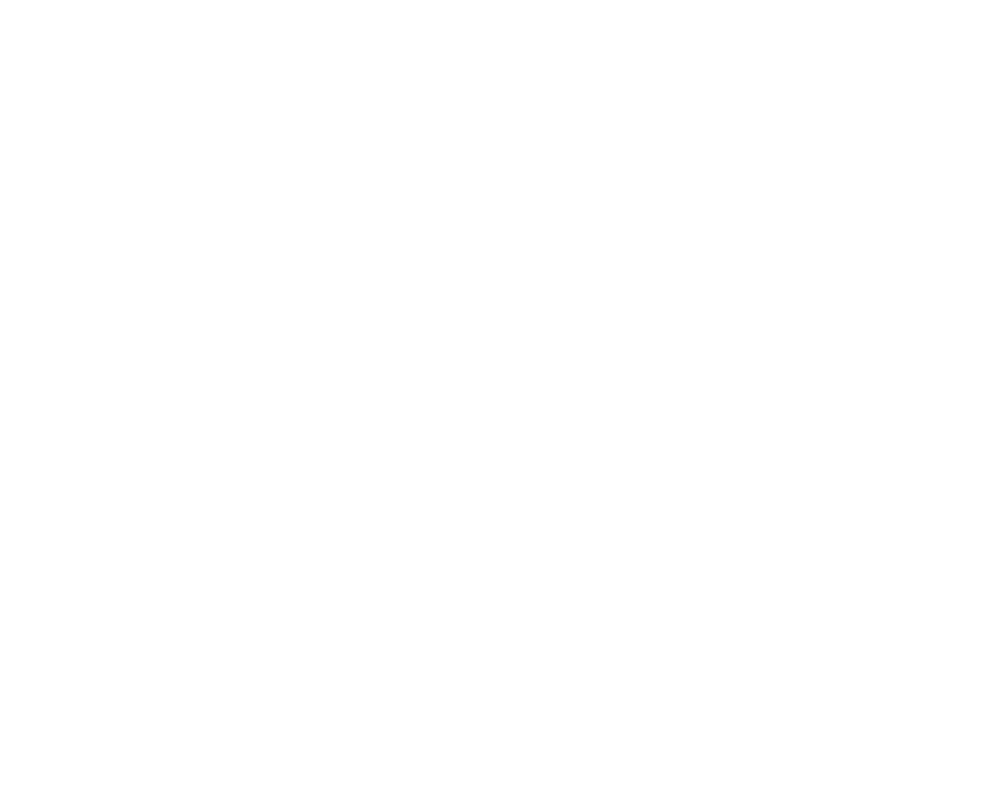
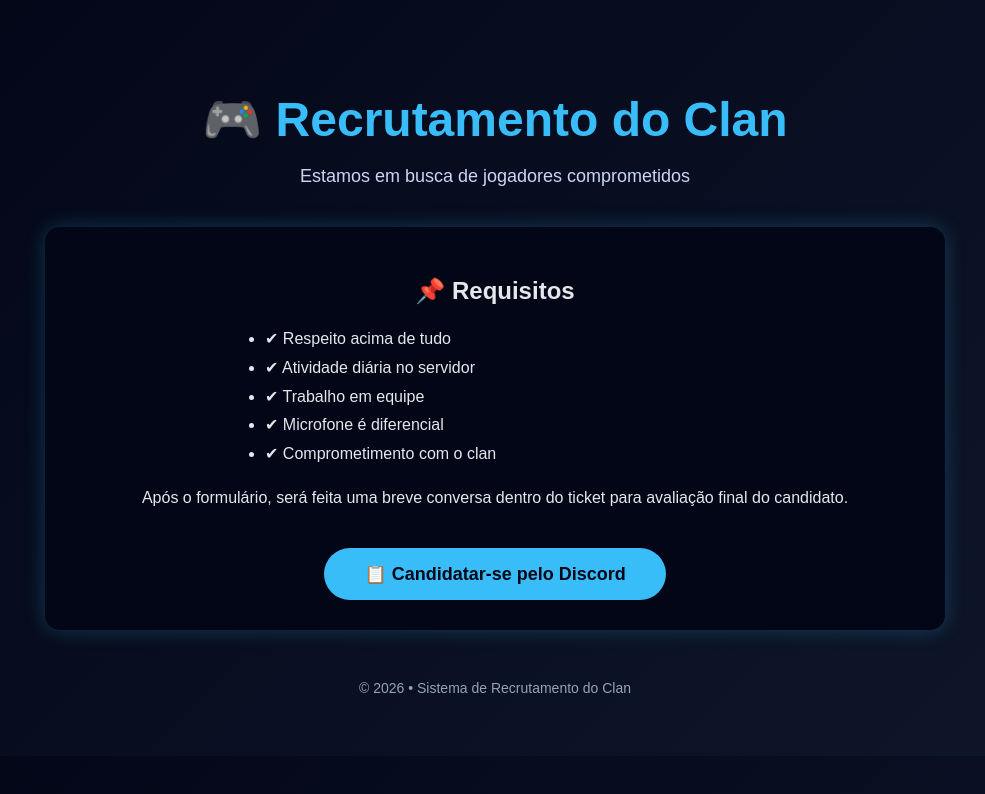
Before and after one commit to portugavalorant511-ux/bot-recrutamento, a website: page index.html in a window 1280 px wide. Shown: the whole page, without its empty margins (145-1130 px from the left). Drawn offline with Linux system fonts and the light colour scheme.

Commit message:
Adicionando Site do Recrutamento

```diff
--- a/index.html
+++ b/index.html
@@ -2,9 +2,108 @@
 <html lang="pt-br">
 <head>
 <meta charset="UTF-8">
-<title>Historico de Recrutamento</title>
+<title>Recrutamento do Clan</title>
+
 <style>
-    body {
-        font-family: Arial, sans;
-    }
+body {
+  margin: 0;
+  font-family: Arial, sans-serif;
+  background: linear-gradient(135deg, #020617, #0f172a);
+  color: #e5e7eb;
+}
+
+.container {
+  max-width: 900px;
+  margin: auto;
+  padding: 60px 20px;
+  text-align: center;
+}
+
+h1 {
+  font-size: 48px;
+  color: #38bdf8;
+  margin-bottom: 10px;
+}
+
+.subtitle {
+  font-size: 18px;
+  color: #cbd5f5;
+  margin-bottom: 40px;
+}
+
+.box {
+  background: #020617;
+  padding: 30px;
+  border-radius: 15px;
+  box-shadow: 0 0 20px rgba(56,189,248,.25);
+}
+
+ul {
+  text-align: left;
+  max-width: 500px;
+  margin: 20px auto;
+  line-height: 1.8;
+}
+
+button {
+  margin-top: 25px;
+  padding: 15px 40px;
+  font-size: 18px;
+  border: none;
+  border-radius: 50px;
+  cursor: pointer;
+  background: #38bdf8;
+  color: #020617;
+  font-weight: bold;
+  transition: 0.3s;
+}
+
+button:hover {
+  transform: scale(1.05);
+  background: #0ea5e9;
+}
+
+.footer {
+  margin-top: 50px;
+  font-size: 14px;
+  color: #94a3b8;
+}
 </style>
+</head>
+
+<body>
+
+<div class="container">
+
+  <h1>🎮 Recrutamento do Clan</h1>
+  <p class="subtitle">Estamos em busca de jogadores comprometidos</p>
+
+  <div class="box">
+    <h2>📌 Requisitos</h2>
+
+    <ul>
+      <li>✔ Respeito acima de tudo</li>
+      <li>✔ Atividade diária no servidor</li>
+      <li>✔ Trabalho em equipe</li>
+      <li>✔ Microfone é diferencial</li>
+      <li>✔ Comprometimento com o clan</li>
+    </ul>
+
+    <p>
+      Após o formulário, será feita uma breve conversa dentro do ticket
+      para avaliação final do candidato.
+    </p>
+
+    <button onclick="alert('Faça sua candidatura pelo Discord!')">
+      📋 Candidatar-se pelo Discord
+    </button>
+  </div>
+
+  <div class="footer">
+    © 2026 • Sistema de Recrutamento do Clan
+  </div>
+
+</div>
+
+</body>
+</html>
```
Also changed, not shown: server.js (+23 -0 lines).
